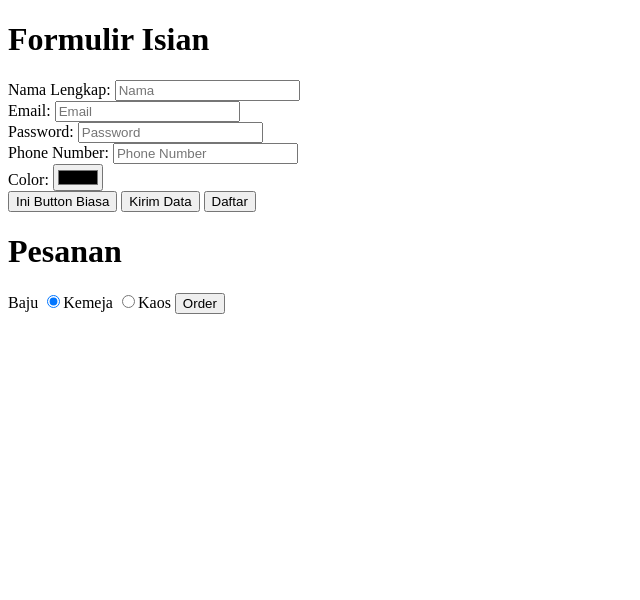
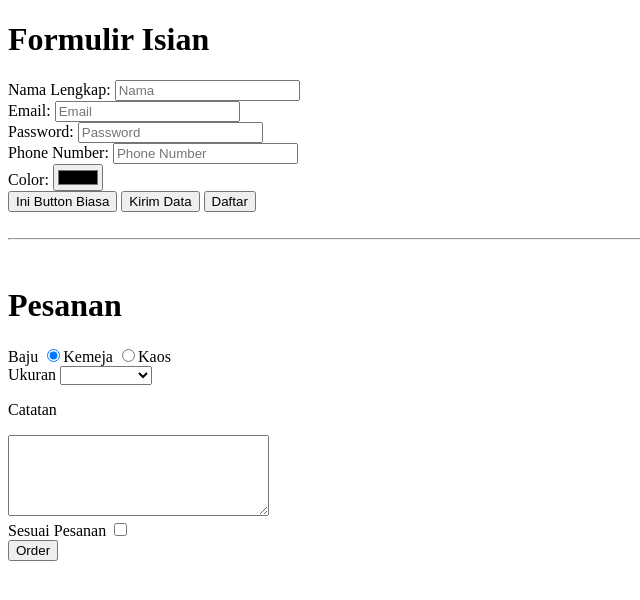
Before and after one commit to derylbaharudin/belajar-web-programming, a plain HTML site: page form.html in a window 1280 px wide. Shown: the whole page, without its empty margins (0-640 px from the left). Drawn offline with Linux system fonts and the light colour scheme.

Commit message:
add list, checkbox, and textarea

```diff
--- a/form.html
+++ b/form.html
@@ -33,15 +33,37 @@
         <button type="submit">Kirim Data</button>
         <button type="submit" value="daftar">Daftar</button>
     </form>
-
+    <br>
+<hr>
+    <br>
     <h1>Pesanan</h1>
     <form action="/order">
         <div>
             <label for="Baju">Baju</label>
             <input type="radio" name="baju" id="" value="Kemeja" checked><label for="">Kemeja</label>
             <input type="radio" name="baju" id="" value="Kaos"><label for="">Kaos</label>
-            <button type="submit">Order</button>
         </div>
+        <div>
+            <label for="ukuran">Ukuran</label>
+            <select name="ukuran" id="ukuran">
+                <option value="" selected></option>
+                <option value="s">Small</option>
+                <option value="m">Medium</option>
+                <option value="l">Large</option>
+                <option value="xl">Extra-Large</option>
+            </select>
+        </div>
+        <div>
+            <p>
+                <label for="notes">Catatan</label>
+            </p>
+            <textarea name="notes" id="notes" cols="30" rows="5"></textarea>
+        </div>
+        <div>
+            <label for="term">Sesuai Pesanan</label>
+            <input type="checkbox" name="term" id="term" value="yes">
+        </div>
+        <button type="submit">Order</button>
     </form>
 </body>
 </html>
```
